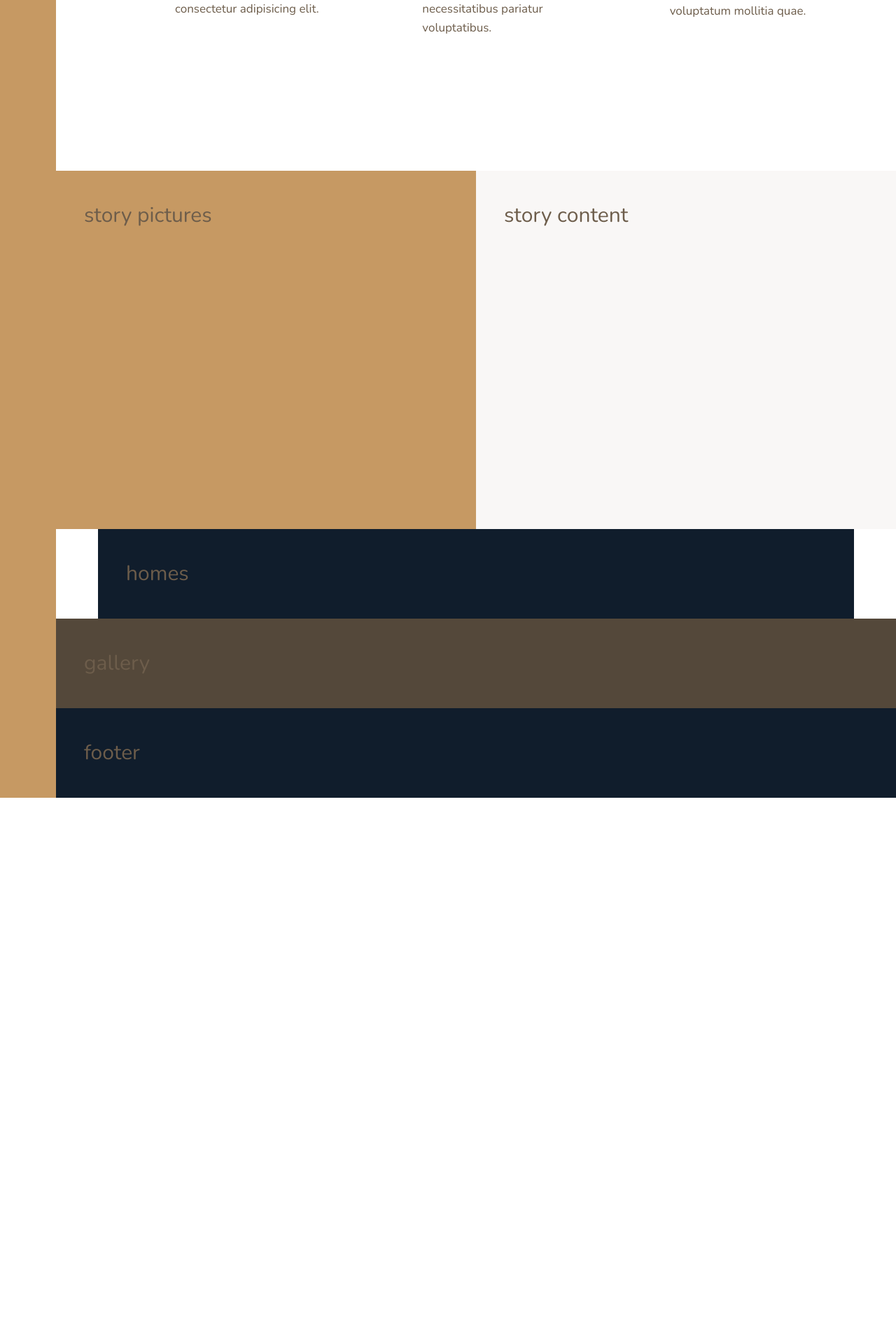
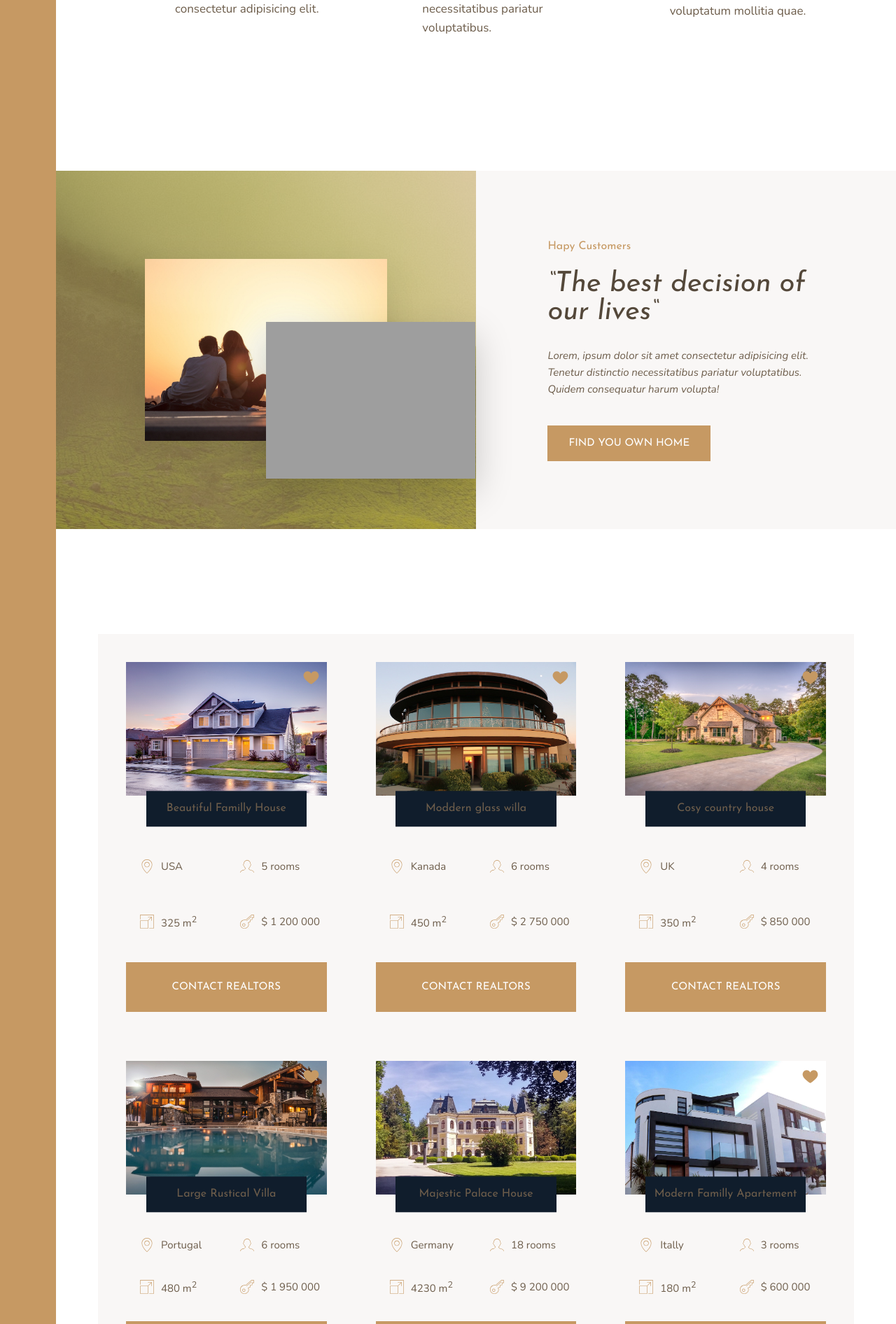
Before and after one commit to fluktar/Nexter, a PHP site: page /index.html in a window 1280 px wide. Shown: the part 1199-3091 px from the top of the page at 70% size. Before the commit the page ends 2339 px from the top, so only its background shows below. Run offline with PHP 8.4, Linux system fonts and the light colour scheme; grey boxes are pictures that could not be loaded.

Commit message:
section home style

```diff
--- a/index.html
+++ b/index.html
@@ -77,9 +77,223 @@
     </p>
   </div>
 </section>
- <div class="story__pictures">story pictures</div>
-<div class="story__content">story content</div>
- <section class="homes">homes</section>
+ <div class="story__pictures">
+  <img
+    src="../dist//img//story-1.jpeg"
+    alt="couple with new house"
+    class="story__img--1"
+  />
+  <img
+    src="../dist//img//story-2.jpeg"
+    alt="couple with new house"
+    class="story__img--2"
+  />
+</div>
+<div class="story__content">
+  <h3 class="heading-3 mb-sm">Hapy Customers</h3>
+  <h2 class="heading-2 heading-2--dark mb-md">
+    &ldquo;The best decision of our lives&ldquo;
+  </h2>
+  <p class="story__text">
+    Lorem, ipsum dolor sit amet consectetur adipisicing elit. Tenetur distinctio
+    necessitatibus pariatur voluptatibus. Quidem consequatur harum volupta!
+  </p>
+  <button class="btn">Find you own home</button>
+</div>
+ <section class="homes">
+  <div class="home">
+    <img src="../dist/img/house-1.jpeg" alt="house_1" class="home__img" />
+    <svg class="home__like">
+      <use xlink:href="../dist/img/sprite.svg#icon-heart-full"></use>
+    </svg>
+    <h5 class="home__name">Beautiful Familly House</h5>
+    <div class="home__location">
+      <svg>
+        <use xlink:href="../dist/img/sprite.svg#icon-map-pin"></use>
+      </svg>
+      <p>USA</p>
+    </div>
+    <div class="home__rooms">
+      <svg>
+        <use xlink:href="../dist/img/sprite.svg#icon-profile-male"></use>
+      </svg>
+      <p>5 rooms</p>
+    </div>
+    <div class="home__area">
+      <svg>
+        <use xlink:href="../dist/img/sprite.svg#icon-expand"></use>
+      </svg>
+      <p>325 m<sup>2</sup></p>
+    </div>
+    <div class="home__price">
+      <svg>
+        <use xlink:href="../dist/img/sprite.svg#icon-key"></use>
+      </svg>
+      <p>$ 1 200 000</p>
+    </div>
+    <button class="btn home__btn">Contact realtors</button>
+  </div>
+  <div class="home">
+    <img src="../dist/img/house-2.jpeg" alt="house_1" class="home__img" />
+    <svg class="home__like">
+      <use xlink:href="../dist/img/sprite.svg#icon-heart-full"></use>
+    </svg>
+    <h5 class="home__name">Moddern glass willa</h5>
+    <div class="home__location">
+      <svg>
+        <use xlink:href="../dist/img/sprite.svg#icon-map-pin"></use>
+      </svg>
+      <p>Kanada</p>
+    </div>
+    <div class="home__rooms">
+      <svg>
+        <use xlink:href="../dist/img/sprite.svg#icon-profile-male"></use>
+      </svg>
+      <p>6 rooms</p>
+    </div>
+    <div class="home__area">
+      <svg>
+        <use xlink:href="../dist/img/sprite.svg#icon-expand"></use>
+      </svg>
+      <p>450 m<sup>2</sup></p>
+    </div>
+    <div class="home__price">
+      <svg>
+        <use xlink:href="../dist/img/sprite.svg#icon-key"></use>
+      </svg>
+      <p>$ 2 750 000</p>
+    </div>
+    <button class="btn home__btn">Contact realtors</button>
+  </div>
+  <div class="home">
+    <img src="../dist/img/house-3.jpeg" alt="house_1" class="home__img" />
+    <svg class="home__like">
+      <use xlink:href="../dist/img/sprite.svg#icon-heart-full"></use>
+    </svg>
+    <h5 class="home__name">Cosy country house</h5>
+    <div class="home__location">
+      <svg>
+        <use xlink:href="../dist/img/sprite.svg#icon-map-pin"></use>
+      </svg>
+      <p>UK</p>
+    </div>
+    <div class="home__rooms">
+      <svg>
+        <use xlink:href="../dist/img/sprite.svg#icon-profile-male"></use>
+      </svg>
+      <p>4 rooms</p>
+    </div>
+    <div class="home__area">
+      <svg>
+        <use xlink:href="../dist/img/sprite.svg#icon-expand"></use>
+      </svg>
+      <p>350 m<sup>2</sup></p>
+    </div>
+    <div class="home__price">
+      <svg>
+        <use xlink:href="../dist/img/sprite.svg#icon-key"></use>
+      </svg>
+      <p>$ 850 000</p>
+    </div>
+    <button class="btn home__btn">Contact realtors</button>
+  </div>
+  <div class="home">
+    <img src="../dist/img/house-4.jpeg" alt="house_1" class="home__img" />
+    <svg class="home__like">
+      <use xlink:href="../dist/img/sprite.svg#icon-heart-full"></use>
+    </svg>
+    <h5 class="home__name">Large Rustical Villa</h5>
+    <div class="home__location">
+      <svg>
+        <use xlink:href="../dist/img/sprite.svg#icon-map-pin"></use>
+      </svg>
+      <p>Portugal</p>
+    </div>
+    <div class="home__rooms">
+      <svg>
+        <use xlink:href="../dist/img/sprite.svg#icon-profile-male"></use>
+      </svg>
+      <p>6 rooms</p>
+    </div>
+    <div class="home__area">
+      <svg>
+        <use xlink:href="../dist/img/sprite.svg#icon-expand"></use>
+      </svg>
+      <p>480 m<sup>2</sup></p>
+    </div>
+    <div class="home__price">
+      <svg>
+        <use xlink:href="../dist/img/sprite.svg#icon-key"></use>
+      </svg>
+      <p>$ 1 950 000</p>
+    </div>
+    <button class="btn home__btn">Contact realtors</button>
+  </div>
+  <div class="home">
+    <img src="../dist/img/house-5.jpeg" alt="house_1" class="home__img" />
+    <svg class="home__like">
+      <use xlink:href="../dist/img/sprite.svg#icon-heart-full"></use>
+    </svg>
+    <h5 class="home__name">Majestic Palace House</h5>
+    <div class="home__location">
+      <svg>
+        <use xlink:href="../dist/img/sprite.svg#icon-map-pin"></use>
+      </svg>
+      <p>Germany</p>
+    </div>
+    <div class="home__rooms">
+      <svg>
+        <use xlink:href="../dist/img/sprite.svg#icon-profile-male"></use>
+      </svg>
+      <p>18 rooms</p>
+    </div>
+    <div class="home__area">
+      <svg>
+        <use xlink:href="../dist/img/sprite.svg#icon-expand"></use>
+      </svg>
+      <p>4230 m<sup>2</sup></p>
+    </div>
+    <div class="home__price">
+      <svg>
+        <use xlink:href="../dist/img/sprite.svg#icon-key"></use>
+      </svg>
+      <p>$ 9 200 000</p>
+    </div>
+    <button class="btn home__btn">Contact realtors</button>
+  </div>
+  <div class="home">
+    <img src="../dist/img/house-6.jpeg" alt="house_1" class="home__img" />
+    <svg class="home__like">
+      <use xlink:href="../dist/img/sprite.svg#icon-heart-full"></use>
+    </svg>
+    <h5 class="home__name">Modern Familly Apartement</h5>
+    <div class="home__location">
+      <svg>
+        <use xlink:href="../dist/img/sprite.svg#icon-map-pin"></use>
+      </svg>
+      <p>Itally</p>
+    </div>
+    <div class="home__rooms">
+      <svg>
+        <use xlink:href="../dist/img/sprite.svg#icon-profile-male"></use>
+      </svg>
+      <p>3 rooms</p>
+    </div>
+    <div class="home__area">
+      <svg>
+        <use xlink:href="../dist/img/sprite.svg#icon-expand"></use>
+      </svg>
+      <p>180 m<sup>2</sup></p>
+    </div>
+    <div class="home__price">
+      <svg>
+        <use xlink:href="../dist/img/sprite.svg#icon-key"></use>
+      </svg>
+      <p>$ 600 000</p>
+    </div>
+    <button class="btn home__btn">Contact realtors</button>
+  </div>
+</section>
 
     <section class="gallery">gallery</section>
  <footer class="footer">footer</footer>
--- a/src/sass/_homes.scss
+++ b/src/sass/_homes.scss
@@ -1,4 +1,69 @@
 .homes {
-  background-color: $color-secondary;
+  background-color: $color-grey-light-1;
   grid-column: center-start / center-end;
+  margin: 15rem 0;
+  display: grid;
+  grid-template-columns: repeat(auto-fit, minmax(25rem, 1fr));
+  grid-template-rows: repeat(auto-fit, minmax(50rem, 1fr));
+  grid-gap: 7rem;
+  .home {
+    background-color: $color-grey-light-1;
+    display: grid;
+    grid-template-columns: repeat(2, 1fr);
+    grid-row-gap: 3.5rem;
+    &__img {
+      width: 100%;
+      grid-column: 1/-1;
+      grid-row: 1/2;
+      z-index: 1;
+    }
+    &__like {
+      grid-row: 1/2;
+      grid-column: 2/3;
+      fill: $color-primary;
+      height: 2.5rem;
+      width: 2.5rem;
+      z-index: 2;
+      justify-self: end;
+      margin: 1rem;
+    }
+    &__name {
+      grid-row: 1/2;
+      z-index: 2;
+      grid-column: 1/-1;
+      font-family: $font-display;
+      font-size: 1.6rem;
+      width: 80%;
+      justify-self: center;
+      align-self: end;
+
+      text-align: center;
+      padding: 1.25rem;
+      background-color: $color-secondary;
+      font-weight: 400;
+      transform: translateY(50%);
+    }
+    &__location,
+    &__rooms {
+      margin-top: 2.5rem;
+    }
+    &__location,
+    &__rooms,
+    &__area,
+    &__price {
+      font-size: 1.5rem;
+      margin-left: 2rem;
+      display: flex;
+      align-items: center;
+      svg {
+        fill: $color-primary;
+        height: 2rem;
+        width: 2rem;
+        margin-right: 1rem;
+      }
+    }
+    &__btn {
+      grid-column: 1/-1;
+    }
+  }
 }
--- a/src/sass/_story.scss
+++ b/src/sass/_story.scss
@@ -2,9 +2,51 @@
   &__pictures {
     background-color: $color-primary;
     grid-column: full-start / col-end 4;
+    display: grid;
+    align-items: center;
+    grid-template-rows: repeat(6, 1fr);
+    grid-template-columns: repeat(6, 1fr);
+    background-image: linear-gradient(
+        rgba($color-primary, 0.5),
+        rgba($color-primary, 0.5)
+      ),
+      url(../img/back.jpg);
   }
+
+  &__img--1 {
+    width: 100%;
+    grid-row: 2/6;
+    grid-column: 2/6;
+    box-shadow: 0 2rem 5rem rgba(black, 0.1);
+  }
+
+  &__img--2 {
+    width: 115%;
+    grid-row: 4/6;
+    grid-column: 4/7;
+    z-index: 20;
+    box-shadow: 0 2rem 5rem rgba(black, 0.2);
+  }
+
   &__content {
     background-color: $color-grey-light-1;
     grid-column: col-start 5 / full-end;
+    padding: 6rem 8vw;
+    /*
+    display: flex;
+    flex-direction: column;
+    justify-content: center;
+    align-items: flex-start;
+    */
+
+    display: grid;
+    align-content: center;
+    justify-items: start;
+  }
+
+  &__text {
+    font-size: 1.5rem;
+    font-style: italic;
+    margin-bottom: 4rem;
   }
 }
--- a/src/sass/_typography.scss
+++ b/src/sass/_typography.scss
@@ -7,9 +7,20 @@
 }
 .heading-2 {
   @extend %heading;
+  font-size: 4rem;
+  font-style: italic;
+  line-height: 1;
+  &--light {
+    color: $color-grey-light-1;
+  }
+  &--dark {
+    color: $color-grey-dark-1;
+  }
 }
 .heading-3 {
   @extend %heading;
+  font-size: 1.6rem;
+  color: $color-primary;
 }
 .heading-4 {
   @extend %heading;
@@ -21,3 +32,32 @@
     color: $color-grey-dark-1;
   }
 }
+
+.btn {
+  background-color: $color-primary;
+  color: #fff;
+  border-radius: 0;
+  border: none;
+  font-family: $font-display;
+  font-size: 1.5rem;
+  text-transform: uppercase;
+  padding: 1.8rem 3rem;
+  cursor: pointer;
+  transition: all 0.2s;
+  &:hover {
+    background-color: $color-primary-dark;
+  }
+}
+
+.mb-sm {
+  margin-bottom: 2rem;
+}
+.mb-md {
+  margin-bottom: 3rem;
+}
+.mb-lg {
+  margin-bottom: 4rem;
+}
+.mb-hg {
+  margin-bottom: 8rem;
+}
```
Also changed, not shown: views/index.ejs (+217 -3 lines), dist/css/main.min.css, 2 other files.
